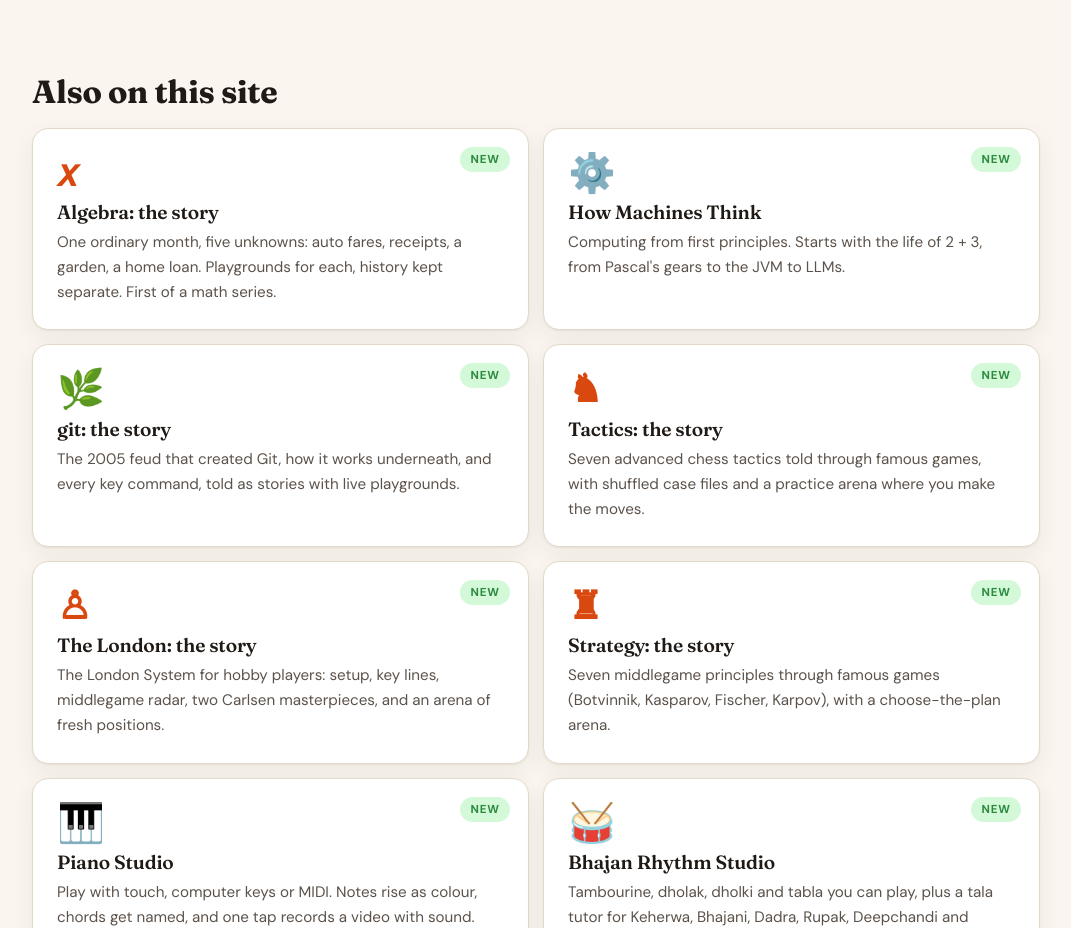
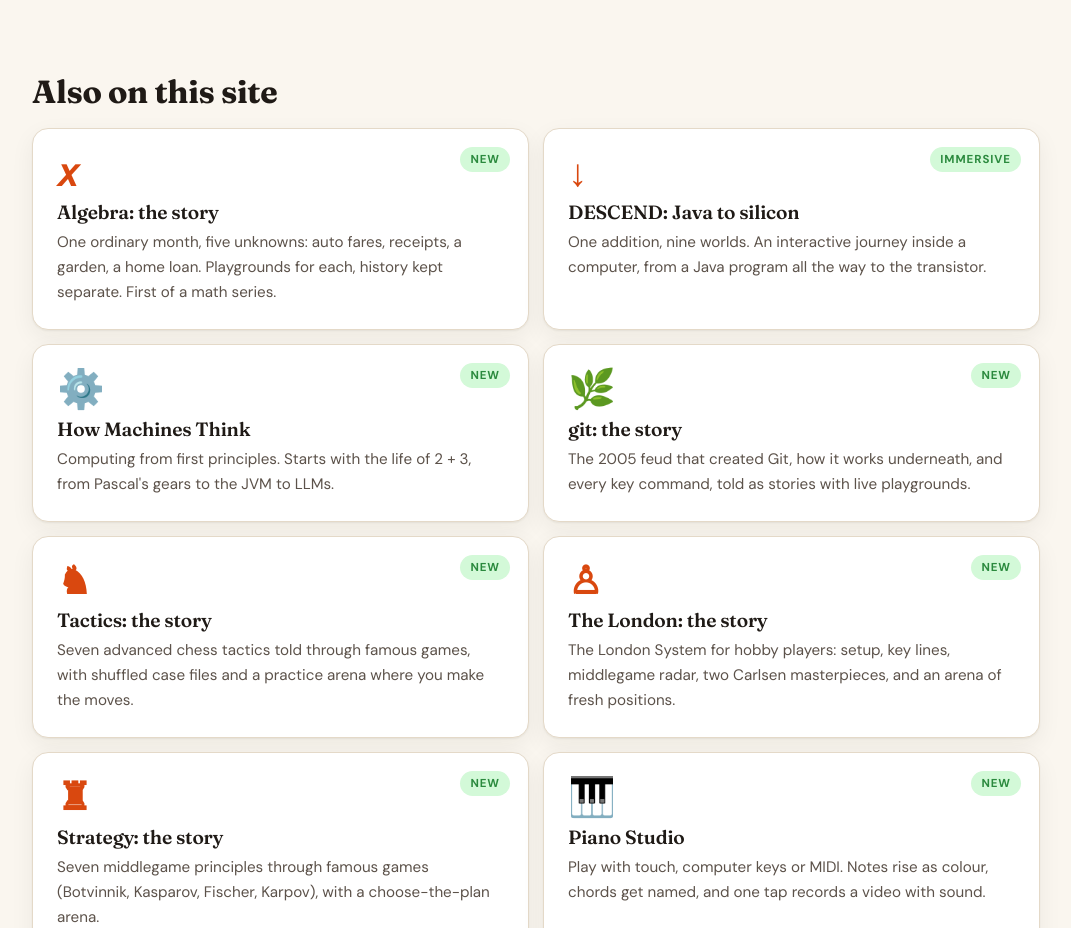
Before and after one commit to Raghuramprabhu/DigitalMarketingLearning, a plain HTML site: page index.html in a window 1280 px wide. Shown: the part 1620-2548 px from the top of the page, without its empty margins (104-1175 px from the left). Drawn offline with nearby package versions, Linux system fonts and the light colour scheme.

Commit message:
Feature DESCEND on the learning home page

```diff
--- a/index.html
+++ b/index.html
@@ -80,6 +80,12 @@
         <h3>Algebra: the story</h3>
         <p>One ordinary month, five unknowns: auto fares, receipts, a garden, a home loan. Playgrounds for each, history kept separate. First of a math series.</p>
       </a>
+      <a class="card chapter" href="computing/descent.html">
+        <span class="status live">Immersive</span>
+        <div class="num">↓</div>
+        <h3>DESCEND: Java to silicon</h3>
+        <p>One addition, nine worlds. An interactive journey inside a computer, from a Java program all the way to the transistor.</p>
+      </a>
       <a class="card chapter" href="computing/">
         <span class="status live">New</span>
         <div class="num">⚙️</div>
```
